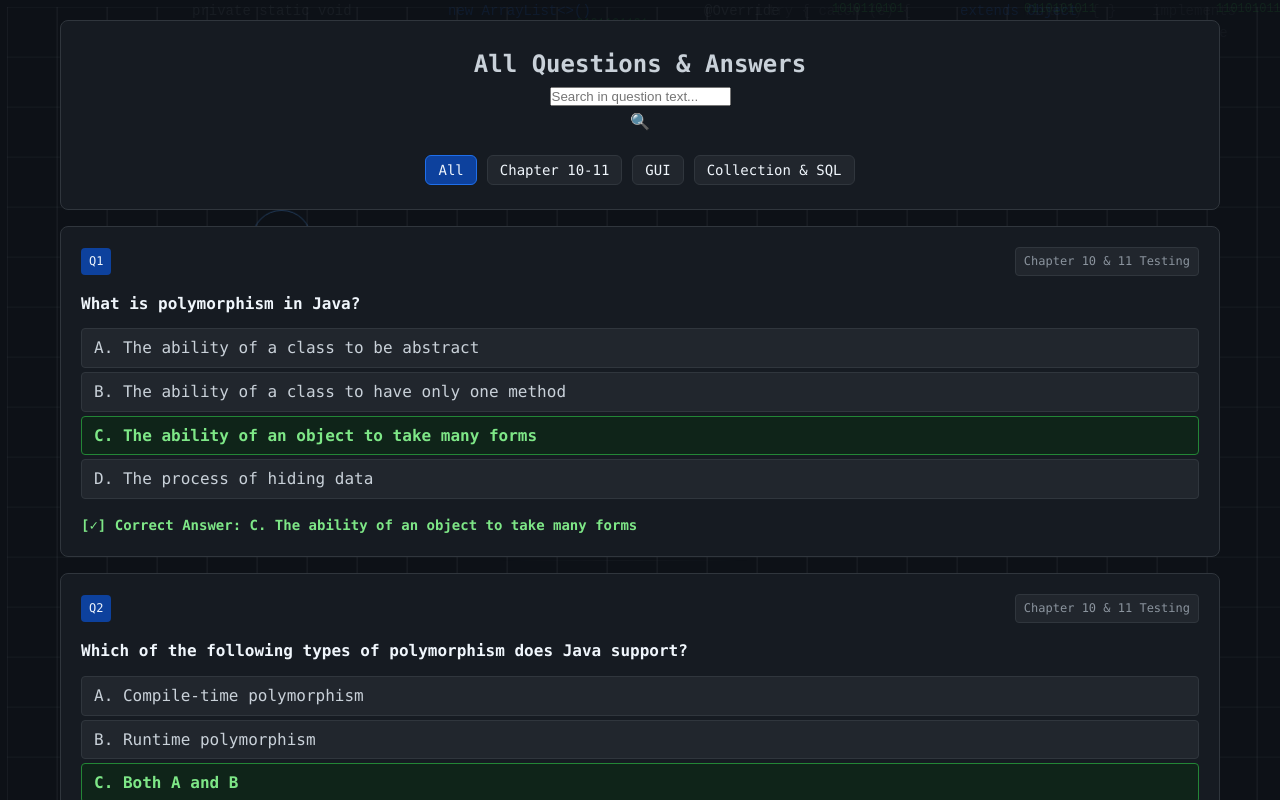
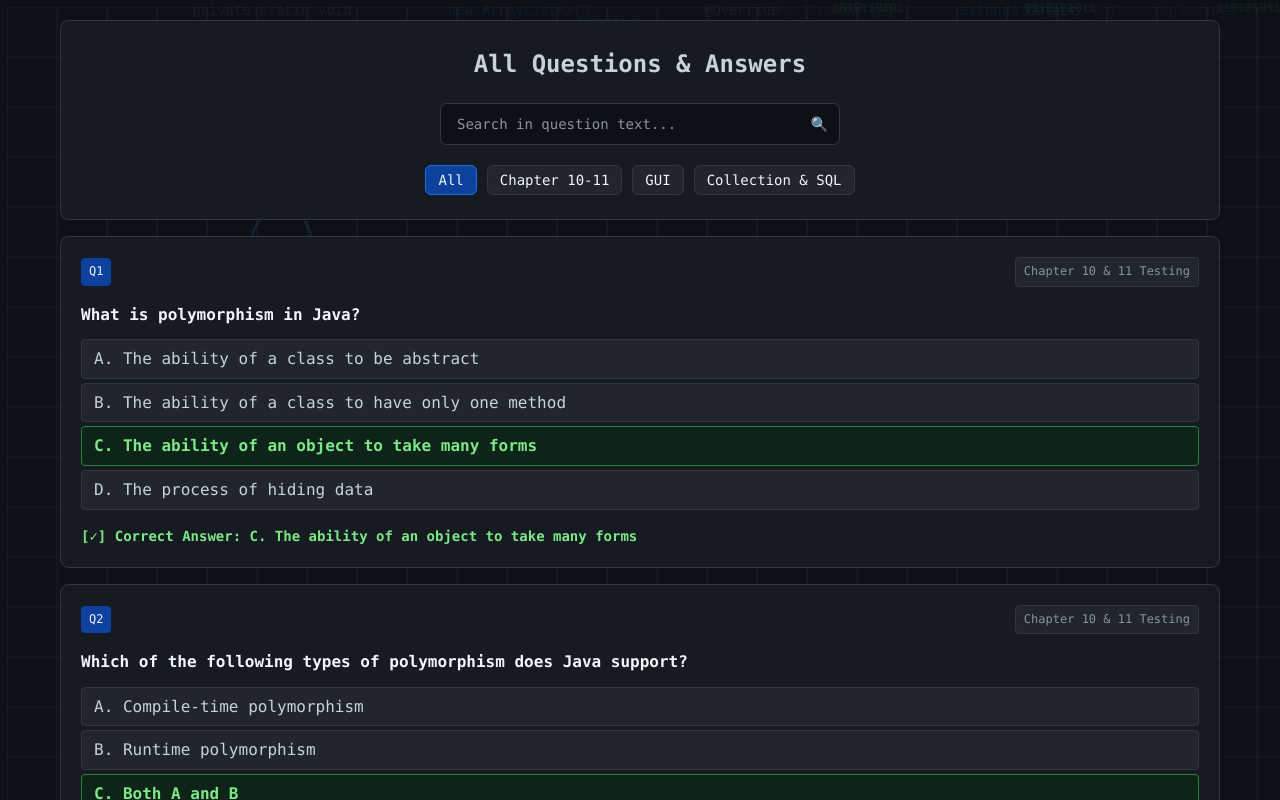
Before and after one commit to CipherKit22/java-quiz, a plain HTML site: page index.html in a window 1280 px wide. Both pictures are taken after a click on the button "View All Questions & Answers". Shown: the top 800 px of the page. Drawn offline with nearby package versions, Linux system fonts and the light colour scheme.

Commit message:
Update styles.css

```diff
--- a/styles.css
+++ b/styles.css
@@ -826,6 +826,44 @@ header p {
     text-align: center;
 }
 
+.search-container {
+    position: relative;
+    max-width: 400px;
+    margin: 20px auto;
+}
+
+.search-container input {
+    width: 100%;
+    padding: 12px 45px 12px 16px;
+    background: #0d1117;
+    border: 1px solid #30363d;
+    border-radius: 6px;
+    color: #f0f6fc;
+    font-size: 0.875rem;
+    font-family: inherit;
+    outline: none;
+    transition: all 0.15s ease;
+}
+
+.search-container input:focus {
+    border-color: #58a6ff;
+    background: #161b22;
+}
+
+.search-container input::placeholder {
+    color: #8b949e;
+}
+
+.search-icon {
+    position: absolute;
+    right: 12px;
+    top: 50%;
+    transform: translateY(-50%);
+    color: #8b949e;
+    pointer-events: none;
+    font-size: 0.875rem;
+}
+
 .filter-tabs {
     display: flex;
     justify-content: center;
@@ -854,6 +892,17 @@ header p {
 
 .questions-container {
     margin-bottom: 30px;
+}
+
+.no-results {
+    text-align: center;
+    padding: 40px 20px;
+    color: #8b949e;
+    font-size: 1rem;
+    background: #161b22;
+    border: 1px solid #30363d;
+    border-radius: 8px;
+    margin: 20px 0;
 }
 
 .question-item {
@@ -1085,6 +1134,16 @@ header p {
         gap: 10px;
         text-align: center;
     }
+
+    .search-container {
+        max-width: 100%;
+        margin: 15px auto;
+    }
+
+    .search-container input {
+        font-size: 1rem;
+        padding: 14px 45px 14px 16px;
+    }
 }
 
 @keyframes fadeIn {
```
